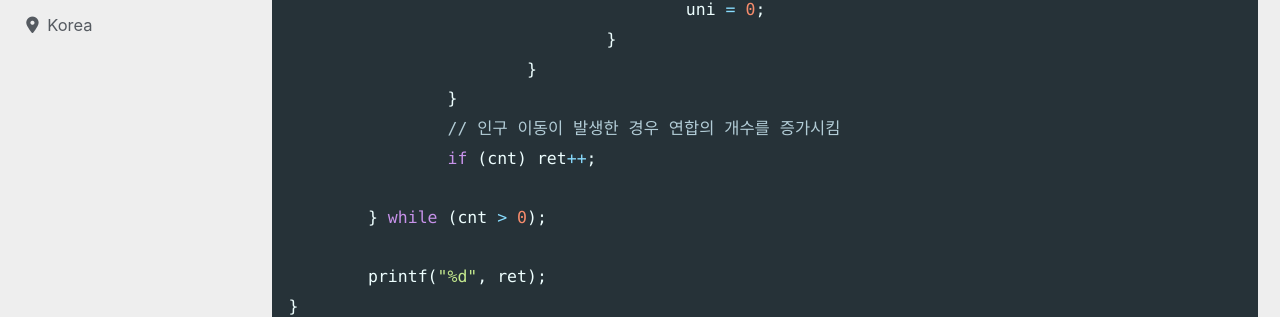
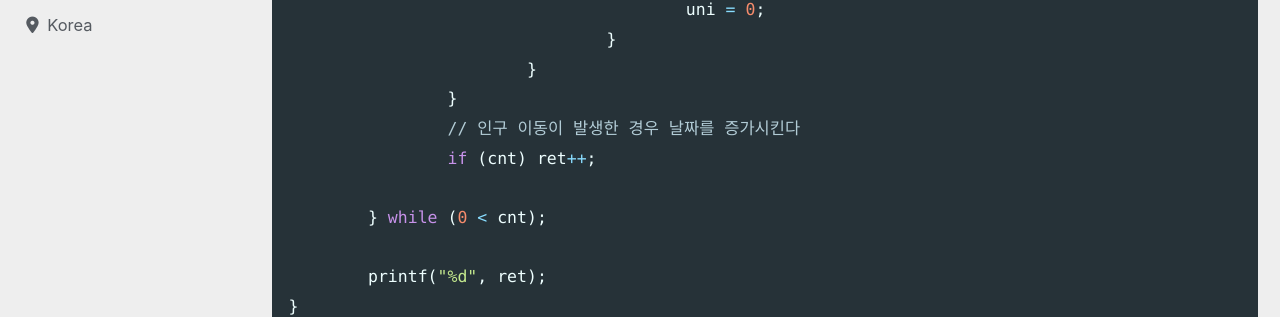
Before and after one commit to devMyeong/devMyeong.github.io, a Jekyll site: the page built from _posts/codingTest/2023-05-01-삼성기출.md, in a window 1280 px wide and 900 px high, scrolled down 14806 px. Shown: the part 141-458 px from the top of the window. Built offline with Jekyll 4.4.1, drawn with Linux system fonts in a browser that asks for light colours; cached includes are drawn as plain includes; nearby versions of some CDN libraries; some web fonts are replaced; comment, search, counter and statistics services are not loaded.

Commit message:
Chore : 수정

```diff
--- a/_posts/codingTest/2023-05-01-삼성기출.md
+++ b/_posts/codingTest/2023-05-01-삼성기출.md
@@ -477,10 +477,10 @@ int main()
 				}
 			}
 		}
-		// 인구 이동이 발생한 경우 연합의 개수를 증가시킴
+		// 인구 이동이 발생한 경우 날짜를 증가시킨다
 		if (cnt) ret++;
 
-	} while (cnt > 0);
+	} while (0 < cnt);
 
 	printf("%d", ret);
 }
```
